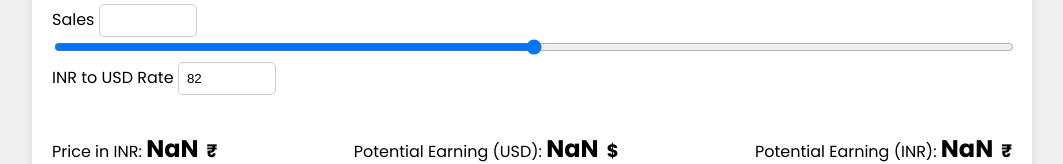
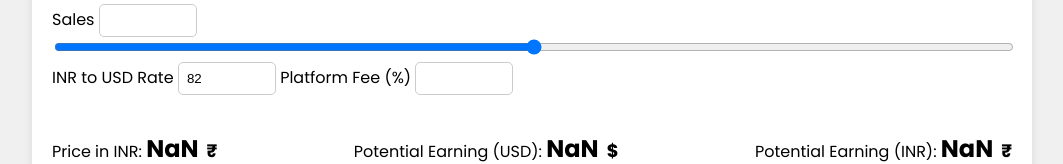
Before and after one commit to hemantrai99/earningcalculator, a plain HTML site: page index.html in a window 1280 px wide. Shown: the part 384-548 px from the top of the page, without its empty margins (108-1171 px from the left). Drawn offline with Linux system fonts and the light colour scheme.

Commit message:
Update index.html

```diff
--- a/index.html
+++ b/index.html
@@ -21,6 +21,8 @@
 
             <label for="exchangeRate">INR to USD Rate</label>
             <input type="number" id="exchangeRate" value="82" min="1">
+	<label for="platformFee">Platform Fee (%)</label>
+	<input type="number" id="platformFee" min="0" max="100">
         </div>
         <div class="result">
             <p>Price in INR: <span id="priceINR" data-price-inr=""></span><span class="currency">₹</span></p>
```
